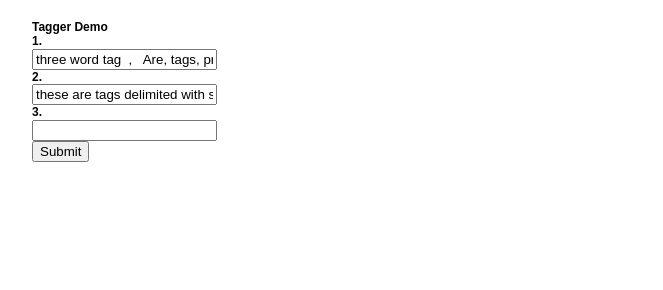
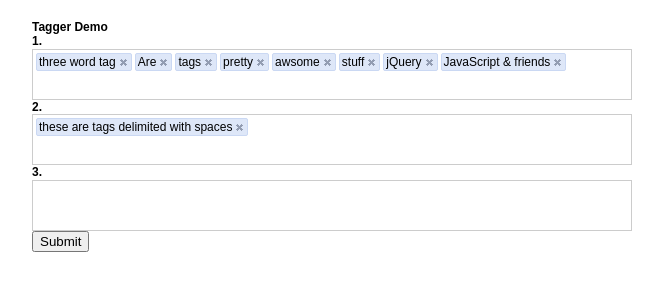
Before and after one commit to dasgib/jQuery-TaggingTools, a plain HTML site: page index.html in a window 1280 px wide. Shown: the whole page, without its empty margins (308-971 px from the left). Drawn offline with nearby package versions, Linux system fonts and the light colour scheme.

Commit message:
oops syntax error

```diff
--- a/index.html
+++ b/index.html
@@ -18,7 +18,7 @@
         <h2>2.</h2>
         <input class="tagger" name="two" value="these are tags delimited with spaces">
         <h2>3.</h2>
-        <input class="tagger2" name="three" value="">
+        <input class="tagger" name="three" value="">
         </fieldset>
         <input type="submit">
     </form>
@@ -99,7 +99,7 @@
               'Jovian', 'Jordan', 'River', 'Arrest', 'Arrive', 'Riven'
           ];
 
-    $(".tagger2").tagBox();
+    $(".tagger").tagBox();
 
     monkeyPatchAutocomplete();
     wordlist.sort();
--- a/jquery.tagBox.js
+++ b/jquery.tagBox.js
@@ -23,7 +23,7 @@
                     $(this).trigger("selectTag");
                     e.preventDefault();
                 }
-            }
+            },
             'blur' : function(e) {
                 $(this).trigger("selectTag");
             }
```
